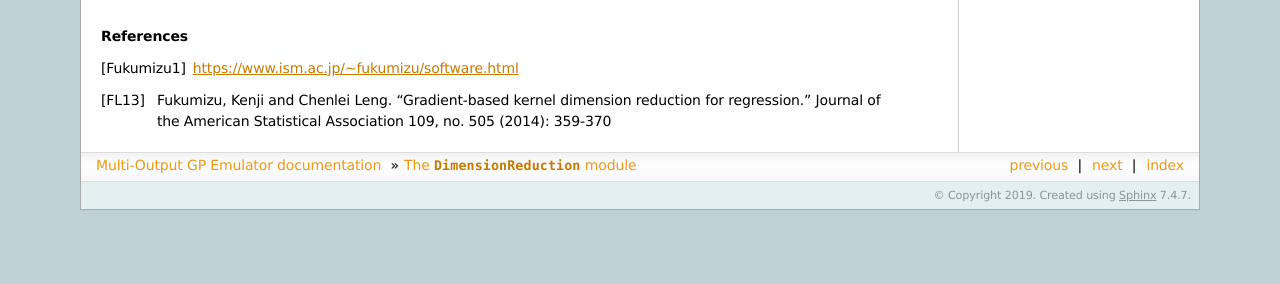
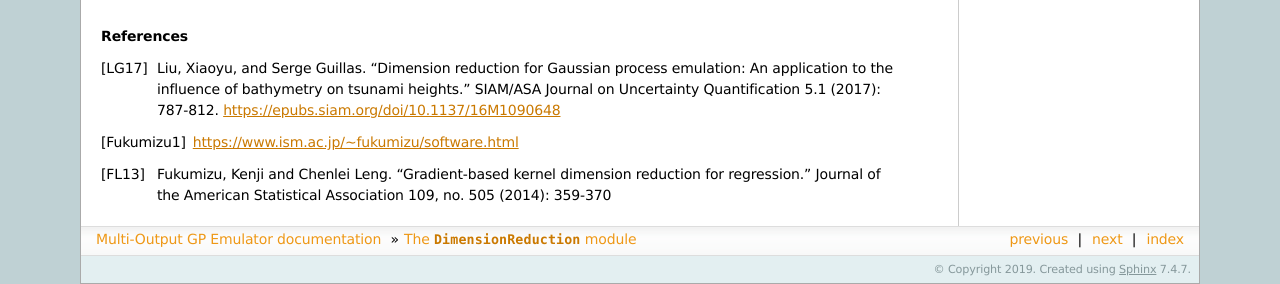
Before and after one commit to alan-turing-institute/mogp-emulator, a Sphinx documentation site: the page built from docs/DimensionReduction.rst, in a window 1280 px wide, cut to the strip 683-967 px from the top of the page. Built offline with Sphinx 7.4.7, drawn with Linux system fonts in a browser that asks for light colours; the version number could not be read and is left out; before the commit the page ends 900 px from its top, so only the background shows below that.

Commit message:
Update paper reference in documentation

```diff
--- a/docs/DimensionReduction.rst
+++ b/docs/DimensionReduction.rst
@@ -28,5 +28,6 @@ Utilities
 .. automethod:: mogp_emulator.DimensionReduction.median_dist
 
 .. rubric:: References
+.. [LG17] Liu, Xiaoyu, and Serge Guillas. "Dimension reduction for Gaussian process emulation: An application to the influence of bathymetry on tsunami heights." SIAM/ASA Journal on Uncertainty Quantification 5.1 (2017): 787-812. https://epubs.siam.org/doi/10.1137/16M1090648
 .. [Fukumizu1] https://www.ism.ac.jp/~fukumizu/software.html
 .. [FL13] Fukumizu, Kenji and Chenlei Leng. "Gradient-based kernel dimension reduction for regression." Journal of the American Statistical Association 109, no. 505 (2014): 359-370
```
